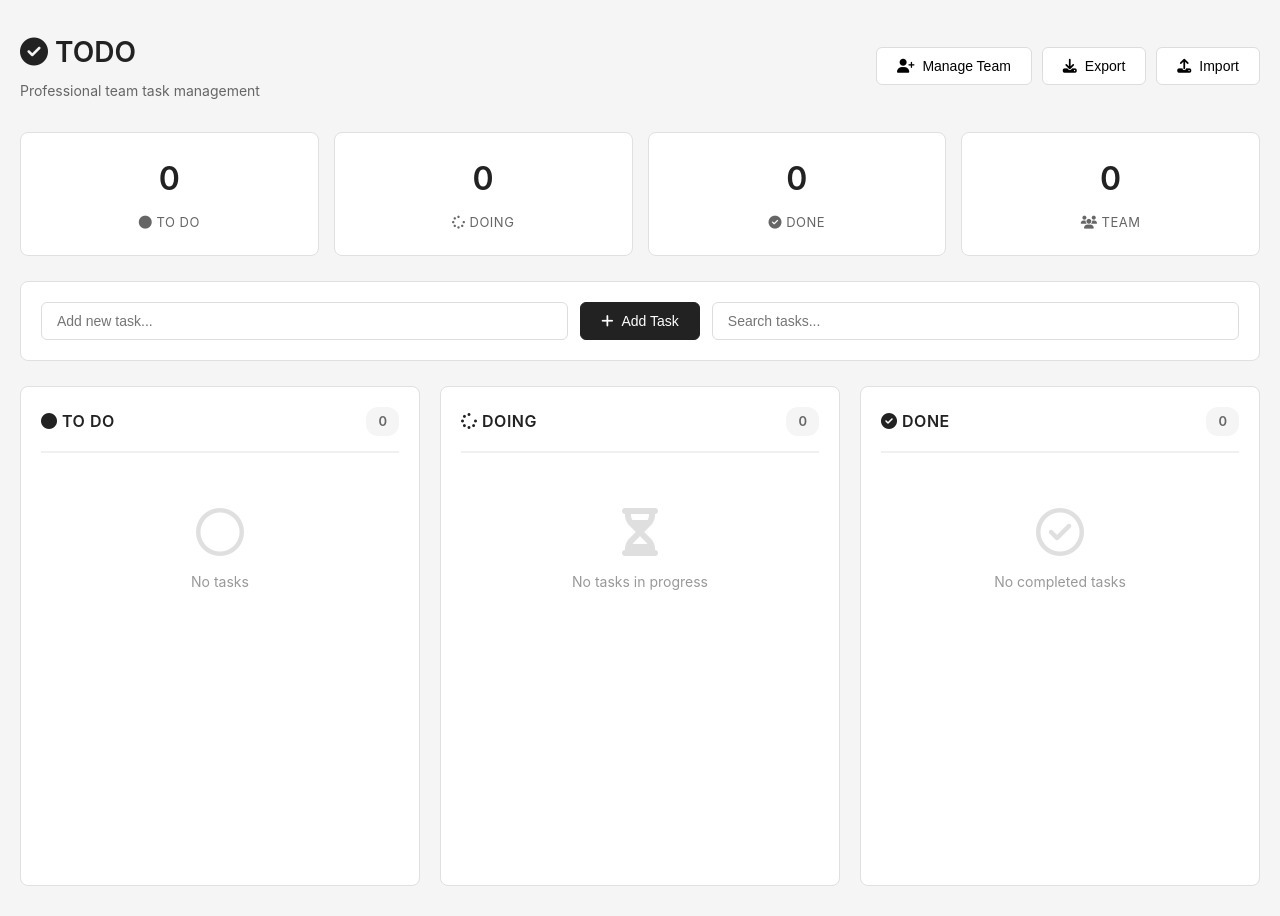
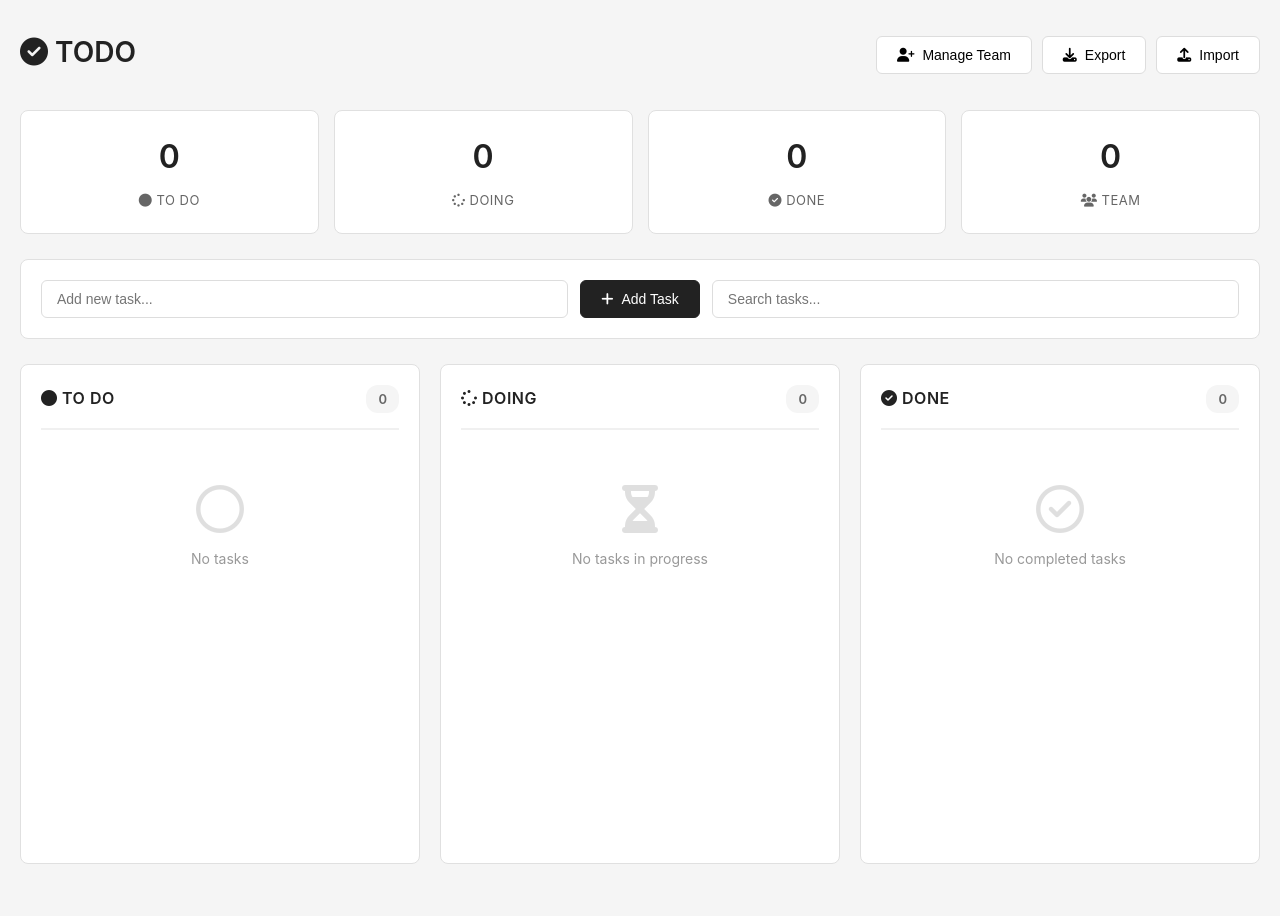
Before and after one commit to miladsoft/ToDo, a plain HTML site: page 404.html in a window 1280 px wide. After the commit the page ends 894 px from the top, so only its background shows below. Drawn offline with nearby package versions, Linux system fonts and the light colour scheme.

Commit message:
Remove GitHub Pages workflow and update page titles in HTML files

```diff
--- a/404.html
+++ b/404.html
@@ -5,7 +5,7 @@
     <meta name="viewport" content="width=device-width, initial-scale=1.0">
 
     <!-- SEO Meta Tags -->
-    <title>TODO - Professional Team Task Management</title>
+    <title>TODO</title>
     <meta name="description" content="TODO is a powerful team collaboration tool with Kanban board, task assignment, activity tracking, and drag & drop. Manage your team's tasks efficiently with detailed logging and member management.">
     <meta name="keywords" content="todo, task management, kanban board, team collaboration, project management, task tracking, drag and drop, activity log, team tasks">
     <meta name="author" content="TODO Team">
@@ -738,7 +738,6 @@
         <div class="header">
             <div class="header-left">
                 <h1><i class="fas fa-check-circle"></i> TODO</h1>
-                <p>Professional team task management</p>
             </div>
             <div class="header-right">
                 <button class="btn" @click="showTeamModal = true">
```
Also changed, not shown: index.html (+1 -2 lines), 1 other file.
